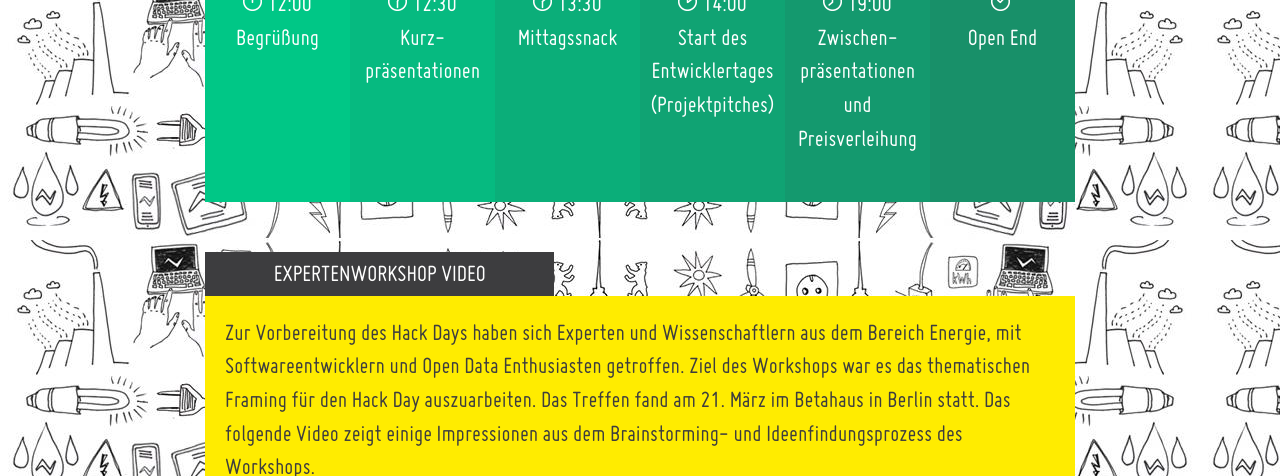
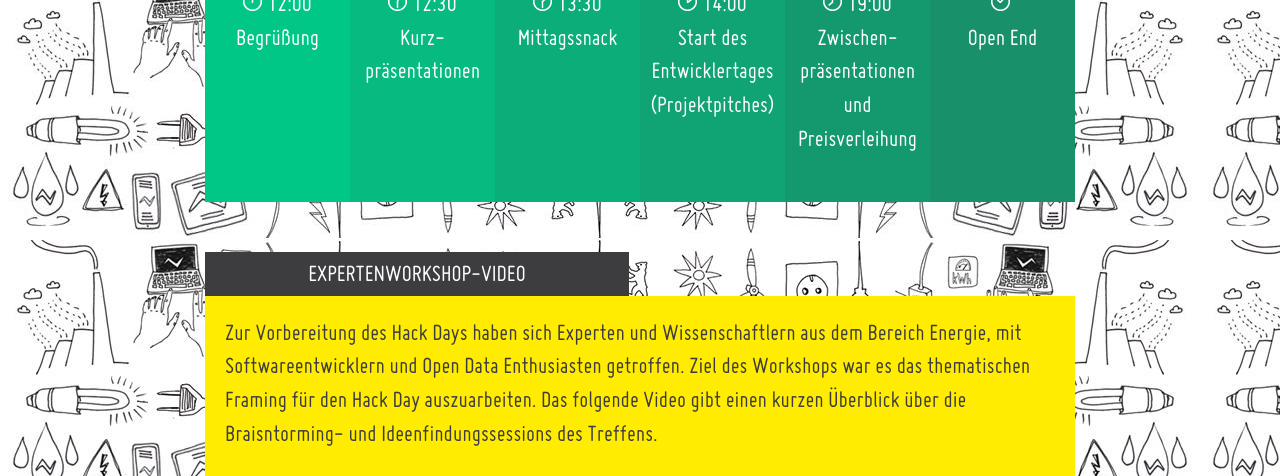
Before and after one commit to okfde/energyhack, a Jekyll site: the page built from index.html, in a window 1280 px wide and 900 px high, scrolled down 2460 px, cut to the strip 0-476 px from the top of the window. Built offline with Jekyll 4.4.1, drawn with Linux system fonts in a browser that asks for light colours; nearby versions of some CDN libraries.

Commit message:
video text changed

```diff
--- a/_includes/video.html
+++ b/_includes/video.html
@@ -1,11 +1,10 @@
 <div class="row-fluid spaceless">
-    <div class="span5 heading color1">Expertenworkshop Video</div>
+    <div class="span6 heading color1" align=left>Expertenworkshop-Video</div>
 </div>
 	<div id="about" class="row-fluid color3">
     <div class="span12">
     <p> Zur Vorbereitung des Hack Days haben sich Experten und Wissenschaftlern aus dem Bereich Energie, mit Softwareentwicklern und Open Data Enthusiasten getroffen.
-    Ziel des Workshops war es das thematischen Framing für den Hack Day auszuarbeiten. Das Treffen fand am 21. März im Betahaus in Berlin statt.
-    Das folgende Video zeigt einige Impressionen aus dem Brainstorming- und Ideenfindungsprozess des Workshops.</p>
+    Ziel des Workshops war es das thematischen Framing für den Hack Day auszuarbeiten. Das folgende Video gibt einen kurzen Überblick über die Braisntorming- und Ideenfindungssessions des Treffens.</p>
         <div class="flex-video widescreen">
 <iframe src="http://player.vimeo.com/video/65389151" width="600" height="338" frameborder="0" webkitAllowFullScreen mozallowfullscreen allowFullScreen></iframe>        </div>
     </div>
```
